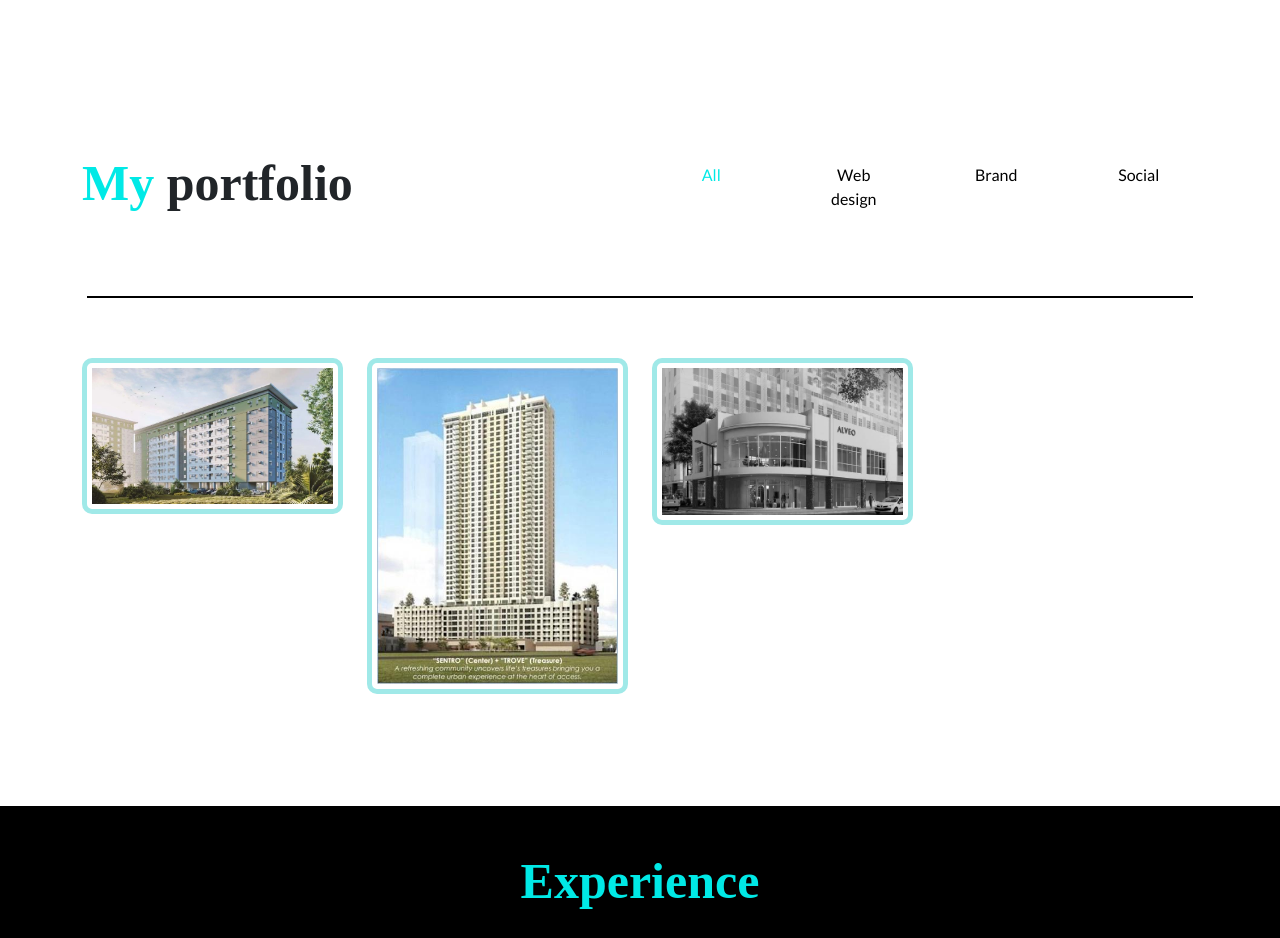
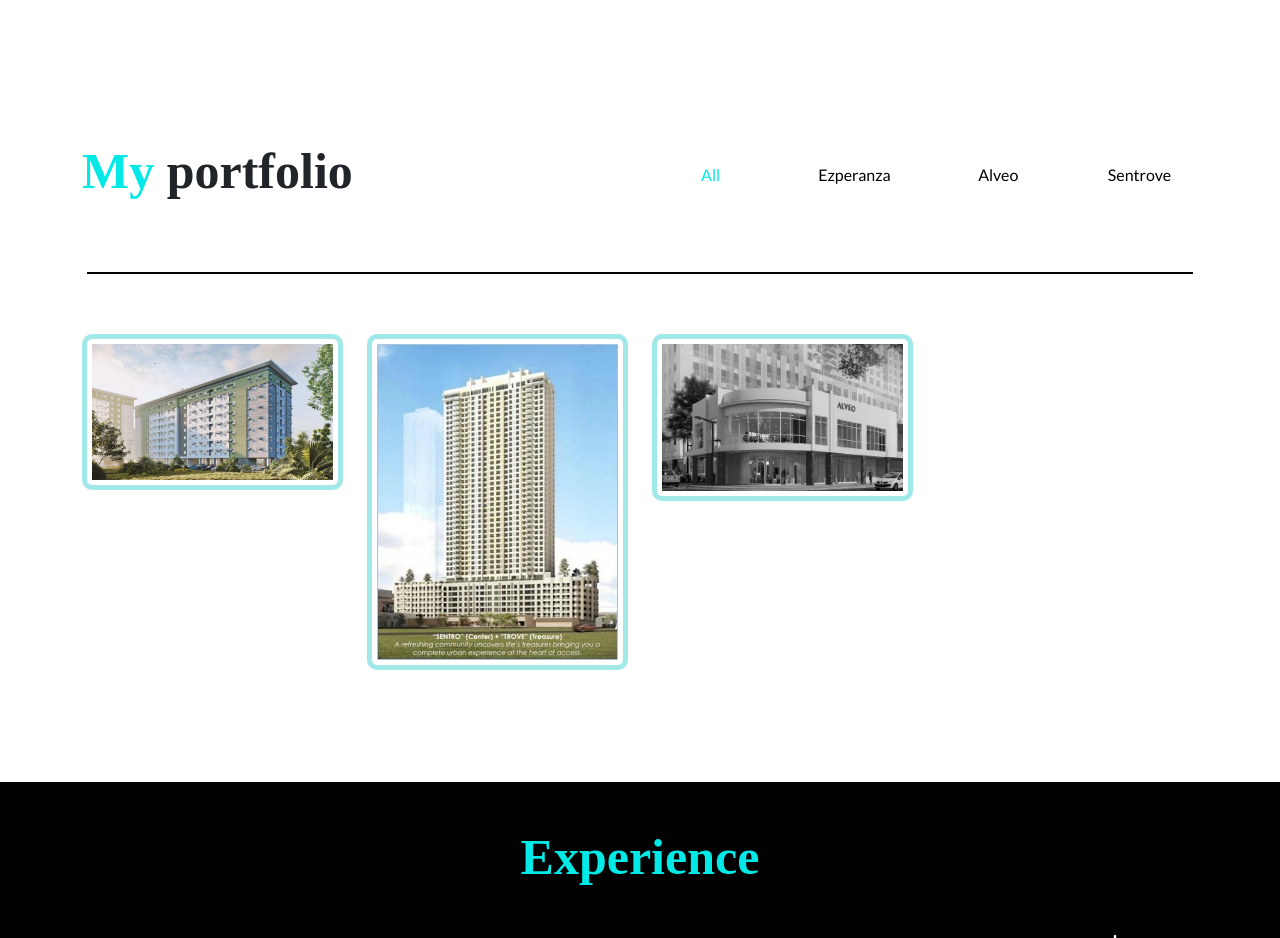
Before and after one commit to ibanezfalcon/Marielle-Portfolio, a plain HTML site: page index.html in a window 1280 px wide. Shown: the part 800-1738 px from the top of the page. Drawn offline with nearby package versions, Linux system fonts and the light colour scheme.

Commit message:
first commit3

```diff
--- a/index.html
+++ b/index.html
@@ -73,20 +73,20 @@
                                     <button class="btn-portfolio active" data-filter="*">All</button>
                                 </div>
                                 <div class="col">
-                                    <button class="btn-portfolio" data-filter=".c1">Web design</button>
+                                    <button class="btn-portfolio" data-filter=".c1">Ezperanza</button>
                                 </div>
                                 <div class="col">
-                                    <button class="btn-portfolio" data-filter=".c2">Brand</button>
+                                    <button class="btn-portfolio" data-filter=".c2">Alveo</button>
                                 </div>
                                 <div class="col">
-                                    <button class="btn-portfolio" data-filter=".c3">Social</button>
+                                    <button class="btn-portfolio" data-filter=".c3">Sentrove</button>
                                 </div>
                             </div>
                         </div>
                     </div>
                     <div class="underline-dark"></div>
                     <div class="row grid gallery">
-                        <div class="col-sm-3 all c2">
+                        <div class="col-sm-3 all c1">
                             <a href="./portfolio.html#portfolio" onclick="openProject(event, 'Amaia Steps The Junction Place Ezperanza', 'Associated with Makati Development Corporation<br>Status: Completed<br>Address: Tandang Sora, Quezon City <br>Skills: Architectural Design · AutoCAD · Autodesk BIM 360 · BIM Coordination · BIM Modelling · BIM Software · Building Information Modeling (BIM) · Microsoft Office · Revit', ['img/portfolio/tjpesperanza.jpg','img/portfolio/esperanza1.png','img/portfolio/esperanza2.png','img/portfolio/esperanza3.png','img/portfolio/esperanza4.png','img/portfolio/esperanza5.png'])">
                                 <figure class="gallery__item">
                                     <img src="img/portfolio/tjpesperanza.jpg" alt="Gallery image 1" class="gallery__img">
@@ -104,7 +104,7 @@
                                 </figure>
                             </a>
                         </div>
-                        <div class="col-sm-3 all c1">
+                        <div class="col-sm-3 all c2">
                             <a href="./portfolio.html#portfolio" onclick="openProject(event, 'Alveo Sentrove Podium & Tower 1', 'Associated with Makati Development Corporation<br>Status: Completed<br>Address: A. Bonifacio Ave. Barangay Balingasa,Balintawak QC <br> Skills: Revit · AutoCAD · Autodesk BIM 360 · BIM Coordination · BIM Modelling · BIM Software · Microsoft Office · Architectural Design', ['img/portfolio/img1.jpg', 'img/portfolio/img2.jpg', 'img/portfolio/img3.jpg','img/portfolio/img5.jpg','img/portfolio/yellpicwithothers.jpg'])">
                                 <figure class="gallery__item">
                                     <img src="img/portfolio/AlveoSentrove.jpg" alt="Gallery image 2" class="gallery__img">
@@ -123,7 +123,7 @@
                                 </figure>
                             </a>
                         </div>
-                        <div class="col-sm-3 all c2">
+                        <div class="col-sm-3 all c3">
                             <a href="./portfolio.html#portfolio" onclick="openProject(event, 'Sentrove Sales Pavilion', 'Associated with Makati Development Corporation<br>Status: Completed<br>Address: A. Bonifacio Ave. Barangay Balingasa,Balintawak QC <br>Skills: AutoCAD · BIM Modelling · BIM Software · Revit', ['img/portfolio/SentrolveSalesPav.jpg'])">
                                 <figure class="gallery__item">
                                     <img src="img/portfolio/SentrolveSalesPav.jpg" alt="Gallery image 3" class="gallery__img">
@@ -378,6 +378,7 @@
                                     <em>Sep 2023 - Present · 1 yr 6 mos</em> <br>
                                     <strong>Skills:</strong> AutoCAD · Autodesk BIM 360 · Building Information Modeling (BIM) · BIM Modelling · BIM Software · BIM Coordination · SketchUp · Revit · Architectural Design
                                     <br>
+                                    <br>
                                     <strong>Sr. BIM Specialist </strong> <br>
                                     <em>Jan 2022 - Sep 2023 · 1 yr 9 mosJan 2022 to Sep 2023 · 1 yr 9 mos</em> <br>
                                     <br>
```
